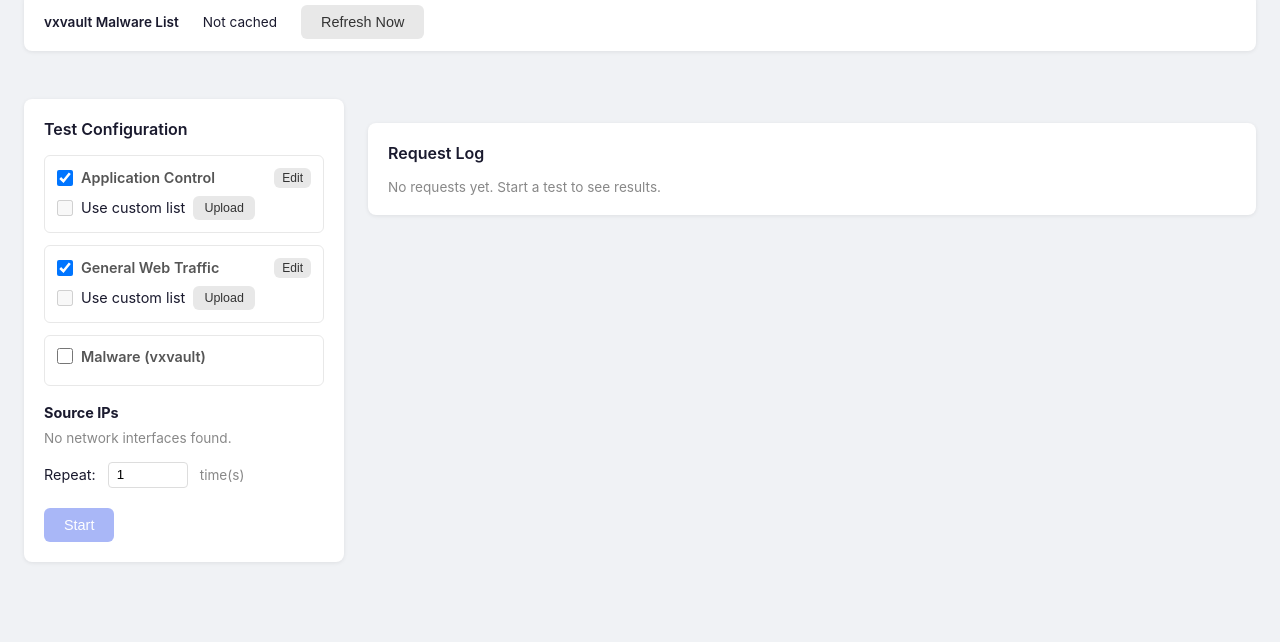
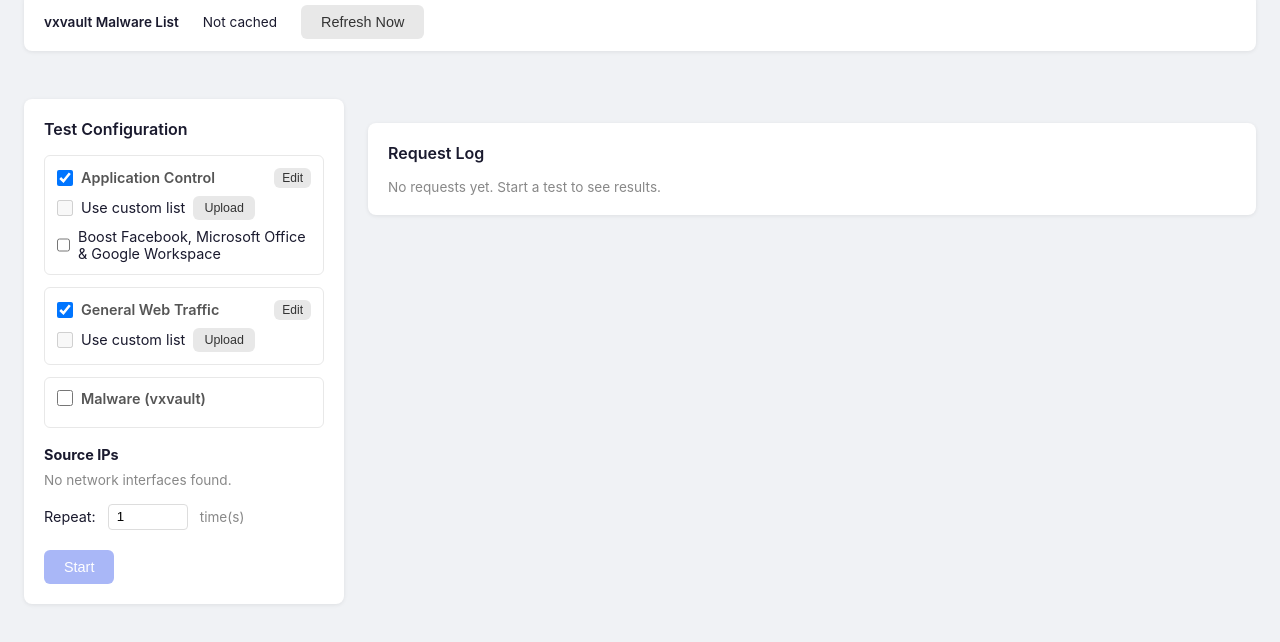
Before and after one commit to s-ruiter/TrafficGen, a website: page public/index.html in a window 1280 px wide. Shown: the part 66-708 px from the top of the page. Drawn offline with Linux system fonts and the light colour scheme; no server answers.

Commit message:
feat: add Heavy Apps boost checkbox to Application Control block

```diff
--- a/public/index.html
+++ b/public/index.html
@@ -61,6 +61,12 @@
                     @click="deleteUpload(tc.key)">✕</button>
                 </span>
               </template>
+            </div>
+            <div class="custom-upload" x-show="tc.key === 'appControl' && tc.enabled">
+              <label>
+                <input type="checkbox" x-model="tc.heavyApps">
+                Boost Facebook, Microsoft Office &amp; Google Workspace
+              </label>
             </div>
           </div>
         </template>
```
